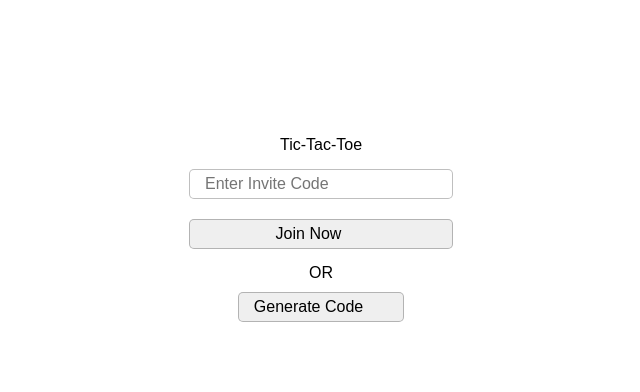
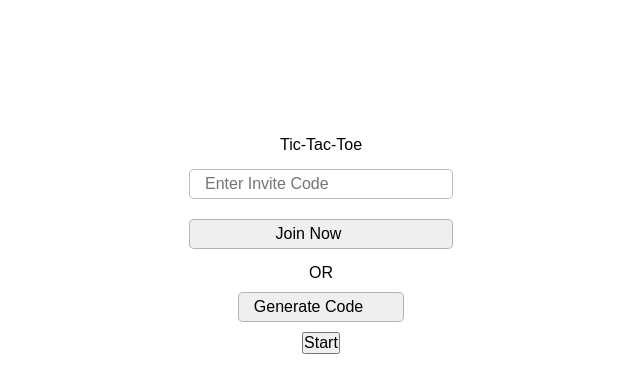
Before and after one commit to gjghkvvvhj/tic, a website: page index.html in a window 1280 px wide. Shown: the whole page, without its empty margins (319-959 px from the left). Drawn offline with nearby package versions, Linux system fonts and the light colour scheme; files that its build step writes are made by us from their sources; no server answers; files whose address does not match are found by name.

Commit message:
Update index.html

```diff
--- a/index.html
+++ b/index.html
@@ -62,6 +62,7 @@
 
     </div>
 </div>
+        <button onclick="reset()" id="resetbtn">Start</button>
 </center>
     <script src="main.js"></script>
 </body>
```
